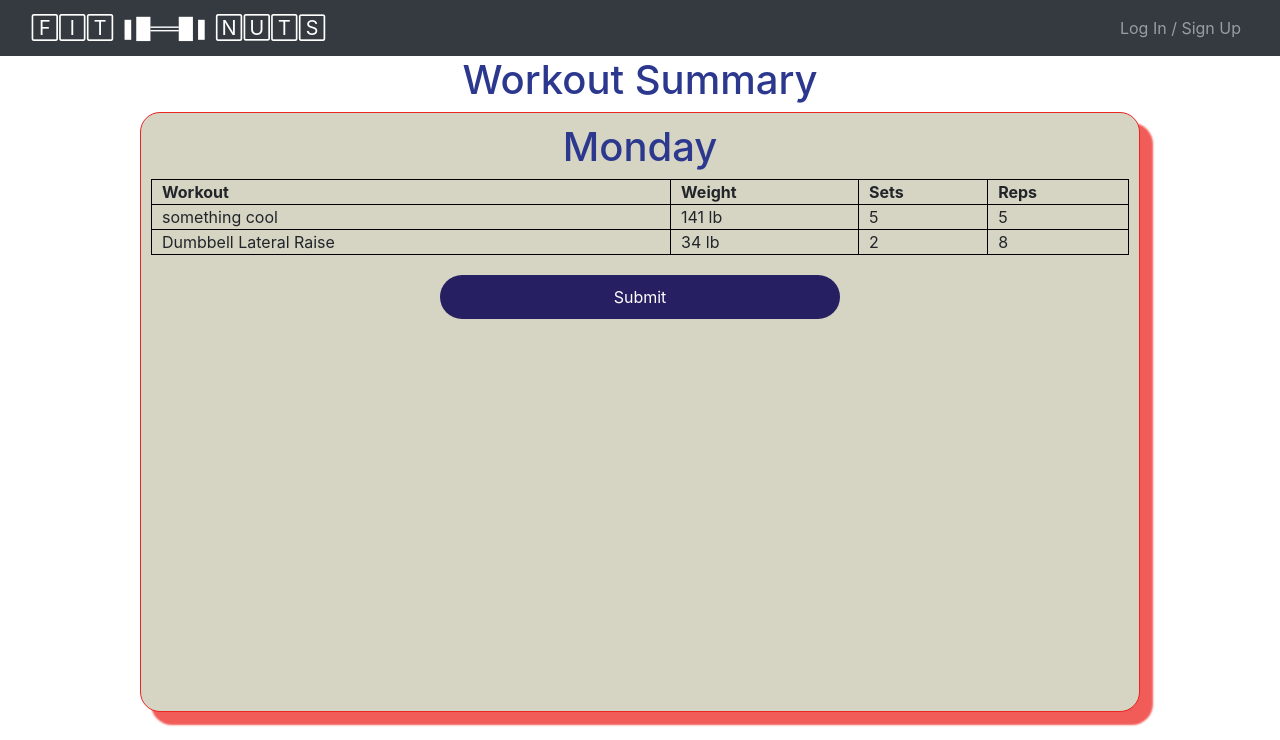
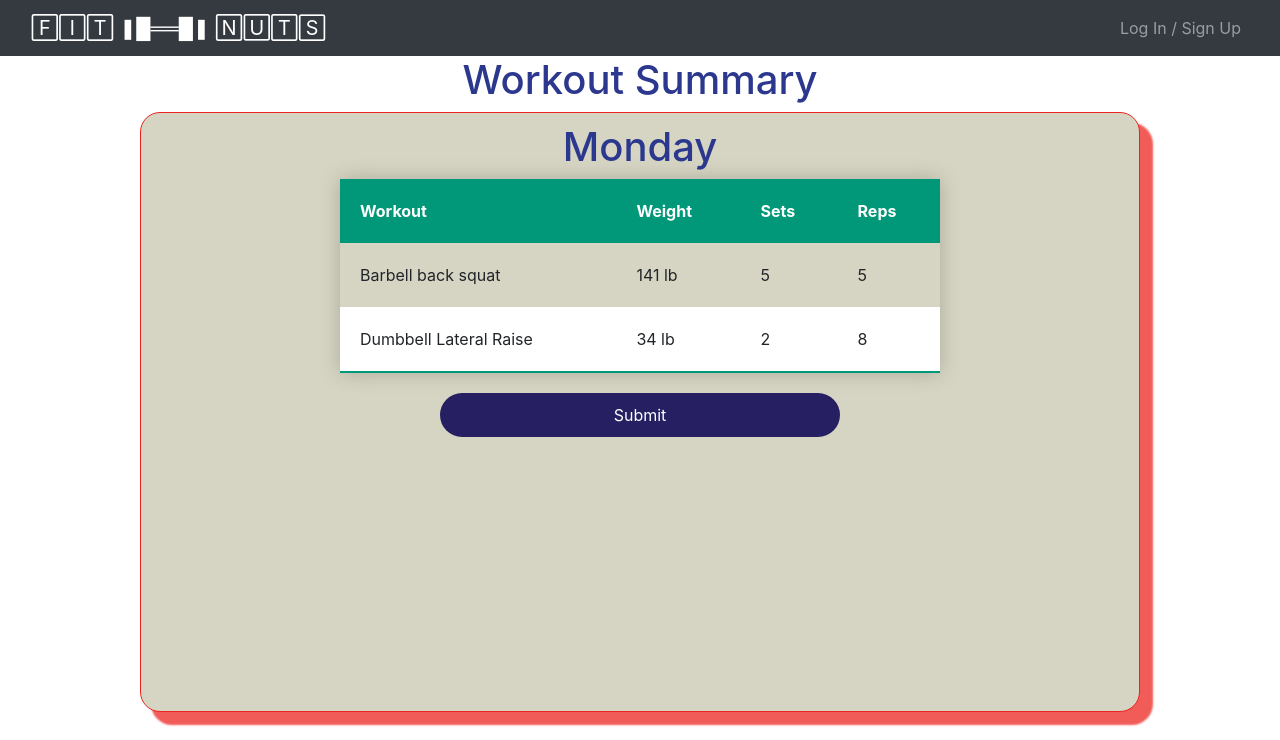
Before and after one commit to jesterb0206/fit-nuts, a React (Create React App) app in the folder client/: page /WorkoutSummary in a window 1280 px wide. Shown: the top 740 px of the page. Built offline with nearby package versions, Linux system fonts and the light colour scheme; no server answers.

Commit message:
Styled Workout Table

```diff
--- a/client/src/App.css
+++ b/client/src/App.css
@@ -3,6 +3,7 @@
 :root {
   --black: #000000;
   --blue: #2b388e;
+  --green: #009879;
   --green-gray: #9f9772;
   --off-white: #d6d5c3;
   --purple-blue: #261f62;
@@ -44,11 +45,37 @@
 
 /* Table Styling */
 
-td,
-th,
-tr {
-  border: 1px solid black;
-  padding-left: 10px;
+.styled-table {
+  border-collapse: collapse;
+  box-shadow: 0 0 20px rgba(0, 0, 0, 0.2);
+  font-size: 16px;
+  margin: 0 auto;
+  max-width: 600px;
+  width: 90%;
+}
+
+.styled-table thead tr {
+  background-color: var(--green);
+  color: #ffffff;
+  text-align: left;
+}
+
+.styled-table th,
+.styled-table td {
+  padding: 20px 20px;
+}
+
+.styled-table tbody tr:nth-of-type(even) {
+  background-color: var(--white);
+}
+
+.styled-table tbody tr:last-of-type {
+  border-bottom: 2px solid var(--green);
+}
+
+.styled-table tbody tr.active-row {
+  font-weight: bold;
+  color: var(--green);
 }
 
 /* Workout Button Styling */
--- a/client/src/components/Card.js
+++ b/client/src/components/Card.js
@@ -14,15 +14,18 @@
   return (
     <div className='card'>
       <h1 id='center__text'>{dayOfTheWeek}</h1>
-      <table>
+      <table class='styled-table'>
+        <thead>
           <tr>
             <th>Workout</th>
             <th>Weight</th>
             <th>Sets</th>
             <th>Reps</th>
           </tr>
+        </thead>
+        <tbody>
           <tr>
-          <td>something cool</td>
+            <td>Barbell back squat</td>
             <td>141 lb</td>
             <td>5</td>
             <td>5</td>
@@ -33,6 +36,7 @@
             <td>2</td>
             <td>8</td>
           </tr>
+        </tbody>
       </table>
       {/* How do we useState to change the workout button's background-color on hover */}
       <div id='centerButton'>
```
Lines whose indentation alone changed are shown as unchanged.
